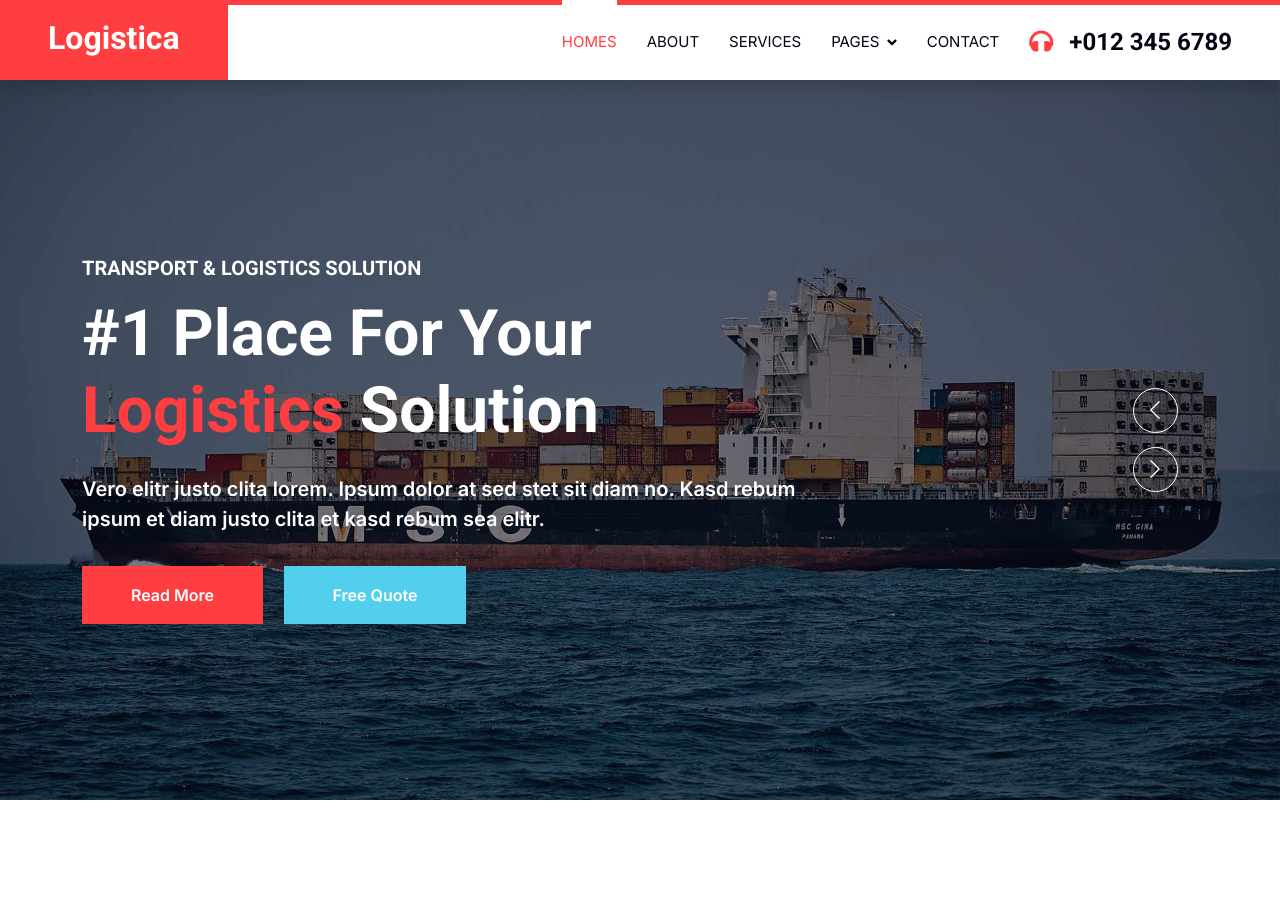
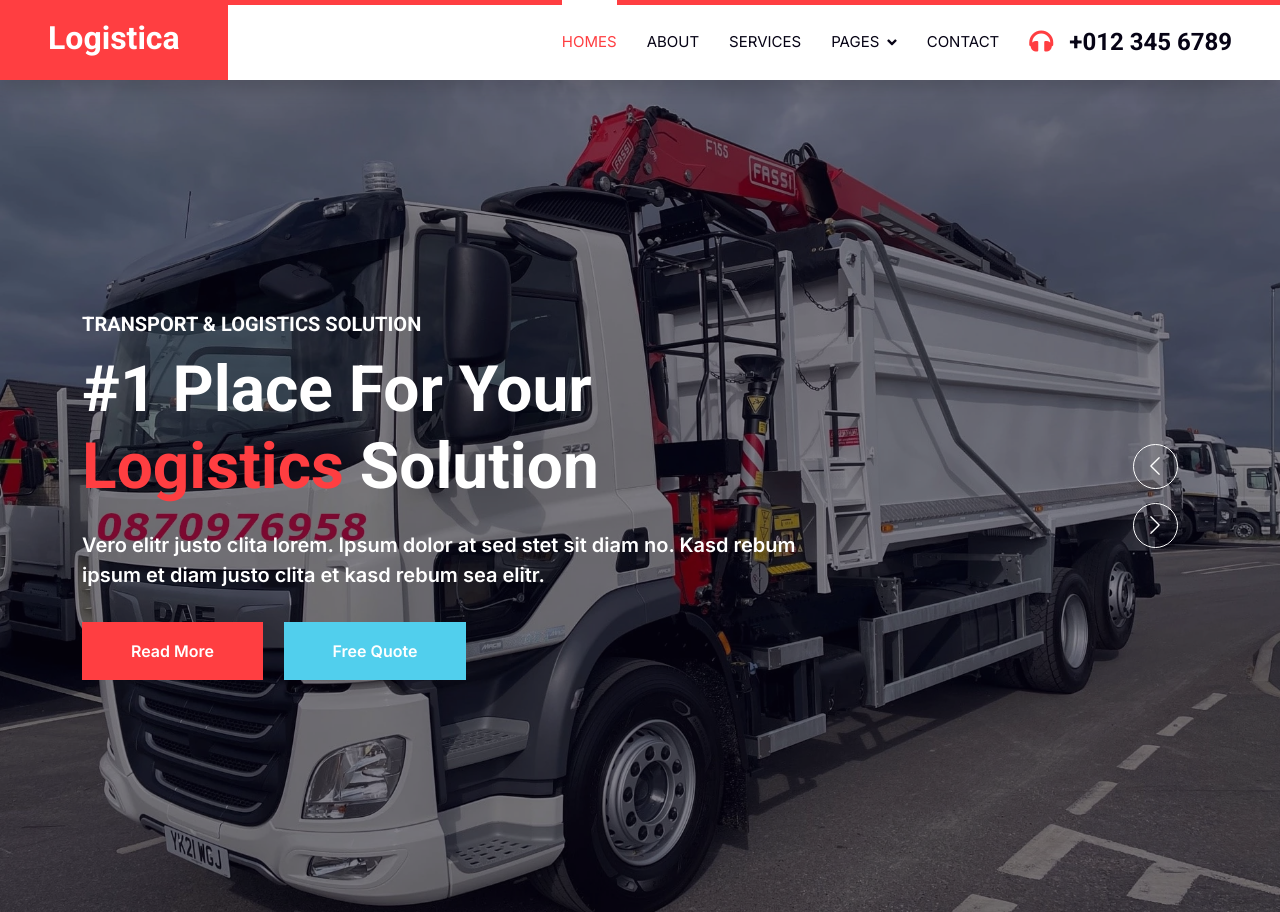
Before and after one commit to mmanjoura/paul-track-hire, a plain HTML site: page index.html in a window 1280 px wide. Shown: the top 912 px of the page. Drawn offline with nearby package versions, Linux system fonts and the light colour scheme.

Commit message:
added laury image

```diff
--- a/index.html
+++ b/index.html
@@ -77,7 +77,7 @@
     <div class="container-fluid p-0 pb-5">
         <div class="owl-carousel header-carousel position-relative mb-5">
             <div class="owl-carousel-item position-relative">
-                <img class="img-fluid" src="img/carousel-1.jpg" alt="">
+                <img class="img-fluid" src="img/paul.webp" alt="">
                 <div class="position-absolute top-0 start-0 w-100 h-100 d-flex align-items-center" style="background: rgba(6, 3, 21, .5);">
                     <div class="container">
                         <div class="row justify-content-start">
```
Also changed, not shown: img/paul.webp (added).
